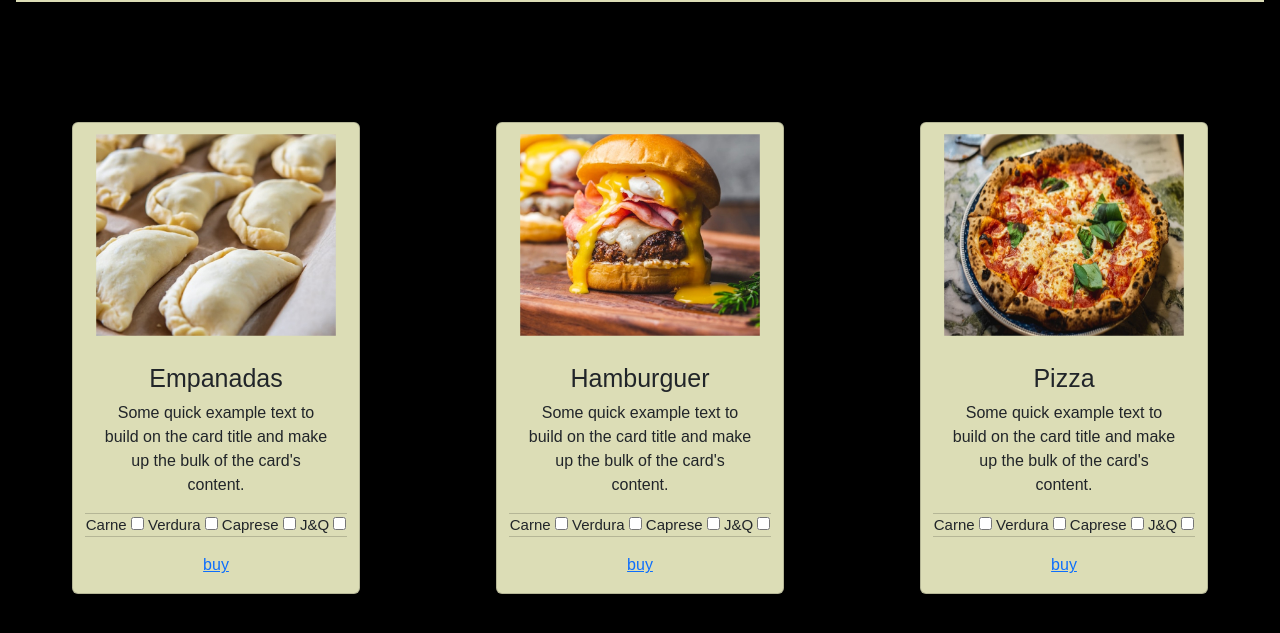
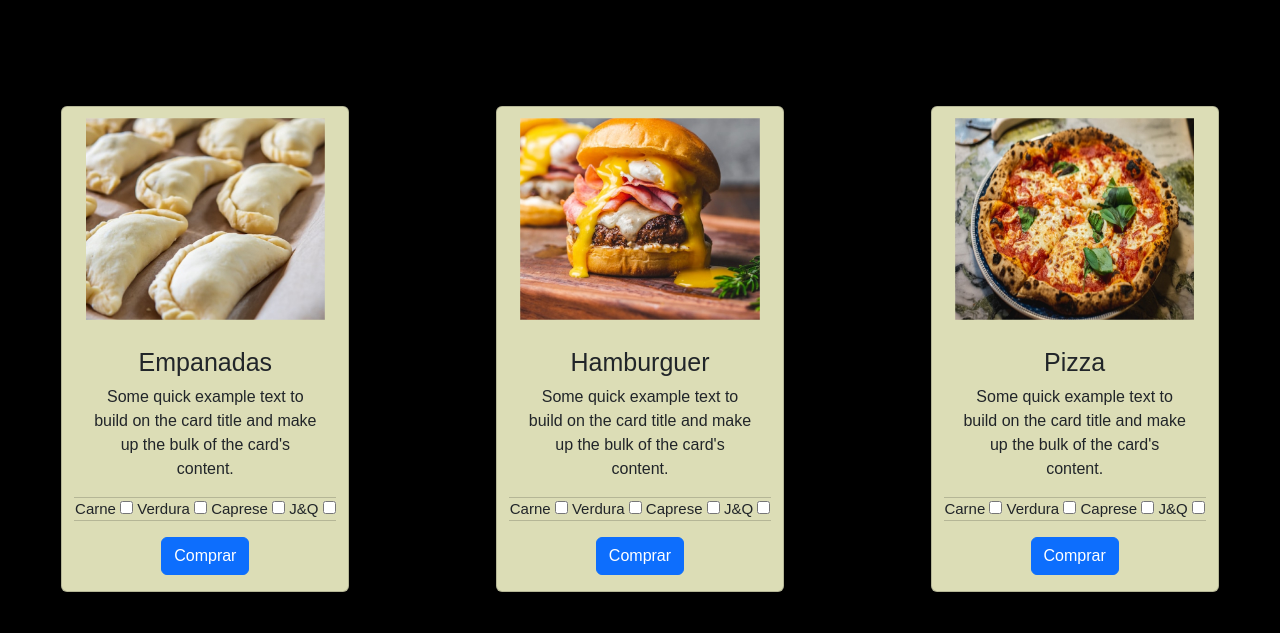
Before and after one commit to lucianopablo26/webflopo, a plain HTML site: page pages/Menu.html in a window 1280 px wide. Shown: the part 106-739 px from the top of the page. Drawn offline with nearby package versions, Linux system fonts and the light colour scheme.

Commit message:
cambios en botones y arreglos en body y footer, elimine la clase que era container-index de las otras paginas y arregle el error

```diff
--- a/pages/Menu.html
+++ b/pages/Menu.html
@@ -16,7 +16,7 @@
     />
   </head>
   <body>
-    <div class="container-index">
+    <div class="">
       <header class="nav-wraper">
         <nav>
           <div class="logo" id="Inicio">Flopo's</div>
@@ -54,7 +54,7 @@
                     </fieldset>
                 </ul>
                 <div class="card-body">
-                 <a href="/comprar.html" class="card-link">buy</a>
+                 <a href="/comprar.html" class="btn btn-primary">Comprar</a>
                 </div>
               </div>
               <div class="card" style="width: 18rem;">
@@ -76,7 +76,7 @@
                     </fieldset>
                 </ul>
                 <div class="card-body">
-                 <a href="./comprar.html" class="card-link">buy</a>
+                 <a href="./comprar.html" class="btn btn-primary">Comprar</a>
                 </div>
               </div>
               <div class="card" style="width: 18rem;">
@@ -98,7 +98,7 @@
                     </fieldset>
                 </ul>
                 <div class="card-body">
-                  <a href="./comprar.html" class="card-link">buy</a>
+                  <a href="./comprar.html" class="btn btn-primary">Comprar</a>
                 </div>
             </div>
             <section>
```
Also changed, not shown: index.html (+2 -4 lines), pages/galeria.html (+1 -1 lines), 1 other file.
